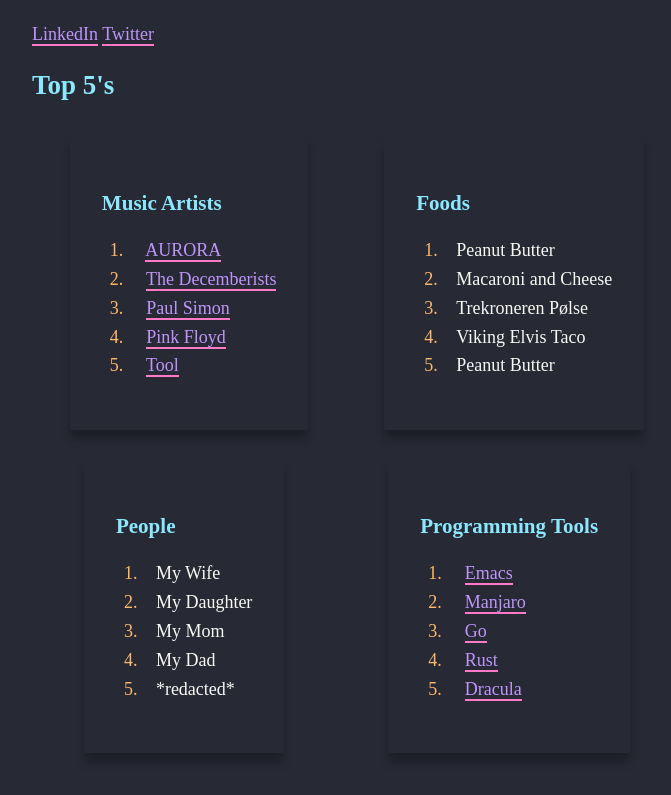
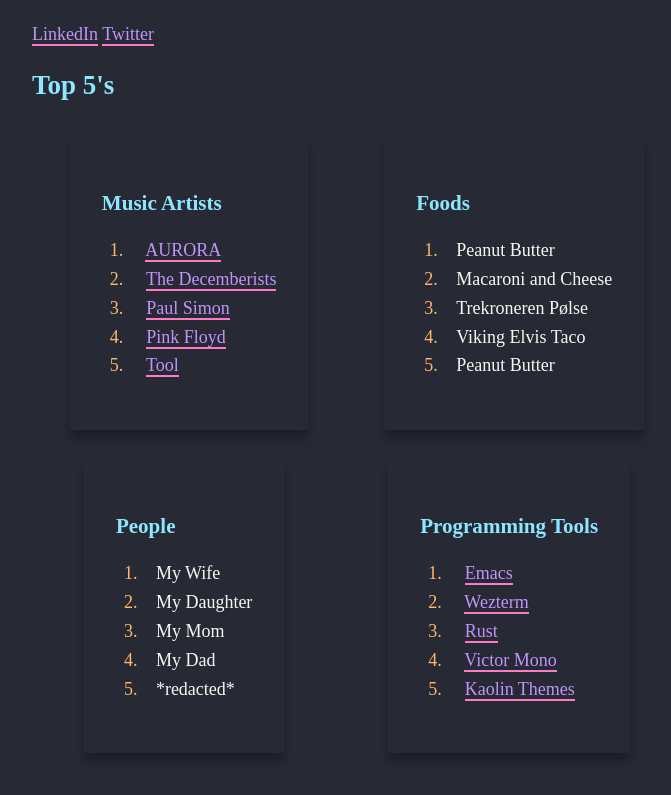
Before and after one commit to theherk/theherk.github.io, a plain HTML site: page index.html in a window 1280 px wide. Shown: the part 394-1189 px from the top of the page, without its empty margins (283-954 px from the left). Drawn offline with Linux system fonts and the light colour scheme.

Commit message:
Update toolset.

```diff
--- a/index.html
+++ b/index.html
@@ -91,16 +91,19 @@
           "https://github.com/hlissner/doom-emacs">Emacs</a>
         </li>
         <li>
-          <a href="https://manjaro.org/">Manjaro</a>
-        </li>
-        <li>
-          <a href="https://golang.org/">Go</a>
+          <a href="https://wezfurlong.org/wezterm/">Wezterm</a>
         </li>
         <li>
           <a href="https://www.rust-lang.org/">Rust</a>
         </li>
         <li>
-          <a href="https://draculatheme.com/">Dracula</a>
+          <a href="https://github.com/rubjo/victor-mono">Victor
+          Mono</a>
+        </li>
+        <li>
+          <a href=
+          "https://github.com/ogdenwebb/emacs-kaolin-themes">Kaolin
+          Themes</a>
         </li>
       </ol>
     </div>
```
